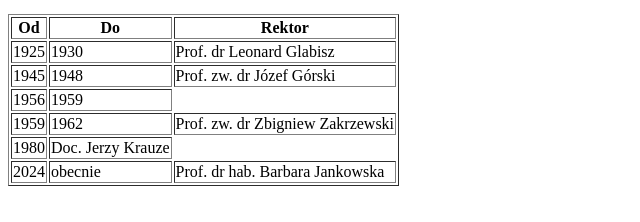
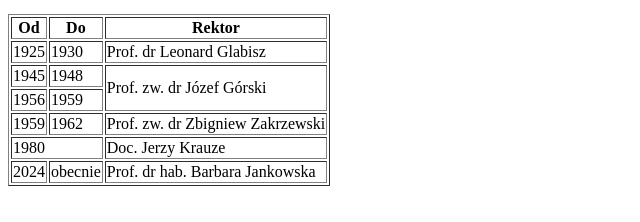
Before and after one commit to dstrugala/TechnologieInformacyjne, a plain HTML site: page poczet.html in a window 1280 px wide. Shown: the part 140-362 px from the top of the page, without its empty margins (0-640 px from the left). Drawn offline with Linux system fonts and the light colour scheme.

Commit message:
rozciągnięcie komórek w tabeli

```diff
--- a/poczet.html
+++ b/poczet.html
@@ -58,7 +58,7 @@
                         <td>
                             1948
                         </td>
-                        <td>
+                        <td rowspan="2"><!--rowspan rozciąga komórkę na podaną ilość wierszy-->
                             Prof. zw. dr Józef Górski
                         </td>
                     </tr>
@@ -82,7 +82,7 @@
                         </td>
                     </tr>
                     <tr>
-                        <td>
+                        <td colspan="2"><!--colspan rozciąga komórkę na podaną ilość kolumn-->
                             1980
                         </td>
                         <td>
```
